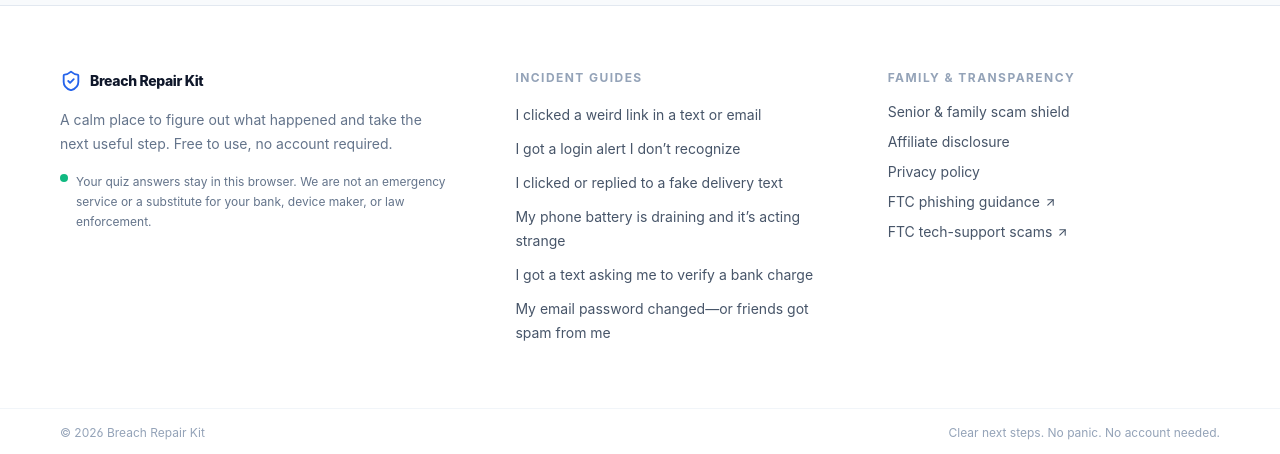
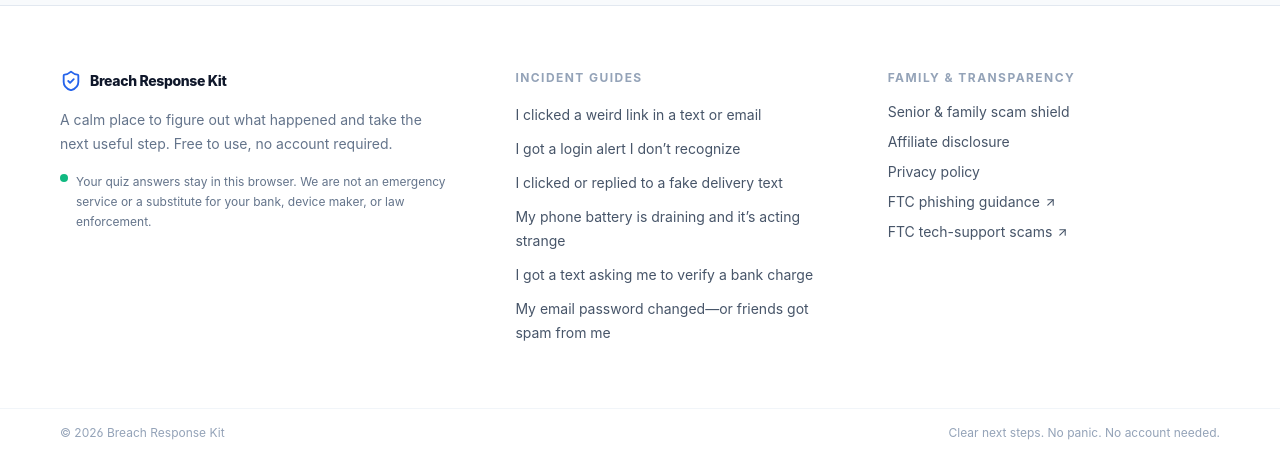
Before and after one commit to waysales1995-dev/breachrepairkit, a Next.js app: page /privacy in a window 1280 px wide. Shown: the part 1232-1686 px from the top of the page. Built offline with nearby package versions, Linux system fonts and the light colour scheme.

Commit message:
Rebrand to BreachResponseKit.com

```diff
--- a/src/app/disclosure/page.tsx
+++ b/src/app/disclosure/page.tsx
@@ -4,7 +4,7 @@ import { ArrowLeft, ExternalLink } from 'lucide-react';
 
 export const metadata: Metadata = {
   title: 'Affiliate Disclosure',
-  description: 'Learn how Breach Repair Kit may earn commissions through optional affiliate links and how to identify placeholder links.',
+  description: 'Learn how Breach Response Kit may earn commissions through optional affiliate links and how to identify placeholder links.',
   alternates: { canonical: '/disclosure' },
 };
 
@@ -14,7 +14,7 @@ export default function DisclosurePage() {
       <Link href="/" className="inline-flex items-center gap-2 text-sm font-semibold text-slate-500 hover:text-slate-900"><ArrowLeft size={15} />Home</Link>
       <div className="mt-8"><div className="kicker">Clear and upfront</div><h1 className="mt-3 text-4xl font-extrabold tracking-[-.045em] text-slate-950">Affiliate disclosure</h1><p className="mt-3 text-sm leading-6 text-slate-500">How optional product links may support this site.</p></div>
       <div className="prose prose-slate mt-8 max-w-none">
-        <section className="rounded-2xl border border-blue-100 bg-blue-50/70 p-5 sm:p-6"><h2 className="text-lg font-bold text-blue-950">Some links may earn a commission</h2><p className="mt-2 text-sm leading-6 text-blue-950/80">Breach Repair Kit may use affiliate links. If you choose to click one and make a purchase, we may earn a commission at no additional cost to you. Affiliate relationships do not change the free troubleshooting steps or your checklist progress.</p></section>
+        <section className="rounded-2xl border border-blue-100 bg-blue-50/70 p-5 sm:p-6"><h2 className="text-lg font-bold text-blue-950">Some links may earn a commission</h2><p className="mt-2 text-sm leading-6 text-blue-950/80">Breach Response Kit may use affiliate links. If you choose to click one and make a purchase, we may earn a commission at no additional cost to you. Affiliate relationships do not change the free troubleshooting steps or your checklist progress.</p></section>
         <h2 className="mt-8 text-xl font-bold text-slate-900">Placeholder links are not live recommendations</h2><p className="mt-2 text-sm leading-7 text-slate-600">This source package includes example.com placeholder destinations so the site owner can add approved partner links before launch. They are not active partner offers. Replace them in <code className="rounded bg-slate-100 px-1.5 py-0.5 text-xs">src/data/affiliateConfig.ts</code> and review every product description before publishing.</p>
         <h2 className="mt-7 text-xl font-bold text-slate-900">Your repair plan does not depend on buying anything</h2><p className="mt-2 text-sm leading-7 text-slate-600">Tools are optional. We show built-in device settings and direct safety steps first. We do not claim that buying a product will prevent all scams or guarantee account recovery. Please compare terms, prices, and privacy practices directly with each provider.</p>
         <h2 className="mt-7 text-xl font-bold text-slate-900">External sites have their own policies</h2><p className="mt-2 text-sm leading-7 text-slate-600">When you leave this site, the destination may collect information under its own terms. We do not control third-party sites. A link does not imply an endorsement by the FTC, Apple, or any other source cited on this website.</p>
--- a/src/app/layout.tsx
+++ b/src/app/layout.tsx
@@ -4,18 +4,18 @@ import Header from '@/components/site/Header';
 import Footer from '@/components/site/Footer';
 
 export const metadata: Metadata = {
-  metadataBase: new URL('https://breachrepairkit.com'),
+  metadataBase: new URL('https://breachresponsekit.com'),
   title: {
-    default: 'Breach Repair Kit — Calm, practical steps after a scam or security scare',
-    template: '%s | Breach Repair Kit',
+    default: 'Breach Response Kit — Calm, practical steps after a scam or security scare',
+    template: '%s | Breach Response Kit',
   },
   description:
     'Get a calm, private action plan for suspicious links, account alerts, fake delivery texts, bank scams, and more. No account required.',
-  applicationName: 'Breach Repair Kit',
+  applicationName: 'Breach Response Kit',
   openGraph: {
     type: 'website',
-    siteName: 'Breach Repair Kit',
-    title: 'Breach Repair Kit',
+    siteName: 'Breach Response Kit',
+    title: 'Breach Response Kit',
     description: 'Clear next steps when something online feels wrong.',
   },
 };
--- a/src/app/privacy/page.tsx
+++ b/src/app/privacy/page.tsx
@@ -4,7 +4,7 @@ import { ArrowLeft, LockKeyhole } from 'lucide-react';
 
 export const metadata: Metadata = {
   title: 'Privacy Policy',
-  description: 'How Breach Repair Kit handles quiz answers, checklist progress, and the optional family safe-word field.',
+  description: 'How Breach Response Kit handles quiz answers, checklist progress, and the optional family safe-word field.',
   alternates: { canonical: '/privacy' },
 };
 
@@ -13,7 +13,7 @@ export default function PrivacyPage() {
     <article className="container max-w-3xl py-12 sm:py-16">
       <Link href="/" className="inline-flex items-center gap-2 text-sm font-semibold text-slate-500 hover:text-slate-900"><ArrowLeft size={15} />Home</Link>
       <div className="mt-8"><div className="kicker"><LockKeyhole size={14} />Private by design</div><h1 className="mt-3 text-4xl font-extrabold tracking-[-.045em] text-slate-950">Privacy policy</h1><p className="mt-3 text-sm leading-6 text-slate-500">Plain-language summary for this application.</p></div>
-      <div className="mt-8 rounded-2xl border border-emerald-100 bg-emerald-50 p-5"><h2 className="text-base font-bold text-emerald-950">Your quiz answers stay in this browser</h2><p className="mt-2 text-sm leading-6 text-emerald-950/80">The triage answers and checklist progress are stored in your browser’s localStorage so you can return to them on this device. The application code does not send quiz answers or checklist state to a Breach Repair Kit server. You can clear this information by clearing site data in your browser or using “Start over” on a triage guide.</p></div>
+      <div className="mt-8 rounded-2xl border border-emerald-100 bg-emerald-50 p-5"><h2 className="text-base font-bold text-emerald-950">Your quiz answers stay in this browser</h2><p className="mt-2 text-sm leading-6 text-emerald-950/80">The triage answers and checklist progress are stored in your browser’s localStorage so you can return to them on this device. The application code does not send quiz answers or checklist state to a Breach Response Kit server. You can clear this information by clearing site data in your browser or using “Start over” on a triage guide.</p></div>
       <section className="mt-8"><h2 className="text-xl font-bold text-slate-900">Information you enter</h2><p className="mt-2 text-sm leading-7 text-slate-600">The quiz asks about the kind of incident and device, not your password, payment-card number, Social Security number, or one-time sign-in code. Do not enter sensitive account details into the site.</p><p className="mt-3 text-sm leading-7 text-slate-600">The optional family safe-word field is not written to localStorage or sent to a server. It remains on the page only while the page is open and can appear in a printout. Avoid printing the phrase unless you can keep the paper private and secure.</p></section>
       <section className="mt-7"><h2 className="text-xl font-bold text-slate-900">Third-party links and browser storage</h2><p className="mt-2 text-sm leading-7 text-slate-600">Links to government, device-maker, or optional product sites take you to services outside this application. Those providers use their own privacy policies and may collect information if you visit them. Optional affiliate links may use cookies or similar tracking after you leave this site; see our <Link className="font-semibold text-blue-700 underline" href="/disclosure">affiliate disclosure</Link>.</p></section>
       <section className="mt-7"><h2 className="text-xl font-bold text-slate-900">Hosting and operational logs</h2><p className="mt-2 text-sm leading-7 text-slate-600">This source package does not include analytics, an account system, advertising pixels, or a backend for quiz answers. The hosting provider may process basic request data needed to serve the website and maintain security. The site owner should review the chosen hosting provider’s terms and update this notice before launch if analytics, forms, or other services are added.</p></section>
--- a/src/components/site/Footer.tsx
+++ b/src/components/site/Footer.tsx
@@ -7,7 +7,7 @@ export default function Footer() {
     <footer className="border-t border-slate-200 bg-white">
       <div className="container grid gap-10 py-12 md:grid-cols-[1.25fr_1fr_1fr] md:py-16">
         <div>
-          <Link href="/" className="flex w-fit items-center gap-2 text-sm font-extrabold tracking-tight"><ShieldCheck className="text-blue-600" size={22} />Breach Repair Kit</Link>
+          <Link href="/" className="flex w-fit items-center gap-2 text-sm font-extrabold tracking-tight"><ShieldCheck className="text-blue-600" size={22} />Breach Response Kit</Link>
           <p className="mt-4 max-w-sm text-sm leading-6 text-slate-500">A calm place to figure out what happened and take the next useful step. Free to use, no account required.</p>
           <p className="mt-4 flex items-start gap-2 text-xs leading-5 text-slate-500"><span className="mt-0.5 h-2 w-2 shrink-0 rounded-full bg-emerald-500" />Your quiz answers stay in this browser. We are not an emergency service or a substitute for your bank, device maker, or law enforcement.</p>
         </div>
@@ -28,7 +28,7 @@ export default function Footer() {
           </ul>
         </div>
       </div>
-      <div className="border-t border-slate-100 py-4"><div className="container flex flex-col gap-1 text-xs text-slate-400 sm:flex-row sm:items-center sm:justify-between"><span>© {new Date().getFullYear()} Breach Repair Kit</span><span>Clear next steps. No panic. No account needed.</span></div></div>
+      <div className="border-t border-slate-100 py-4"><div className="container flex flex-col gap-1 text-xs text-slate-400 sm:flex-row sm:items-center sm:justify-between"><span>© {new Date().getFullYear()} Breach Response Kit</span><span>Clear next steps. No panic. No account needed.</span></div></div>
     </footer>
   );
 }
--- a/src/components/site/Header.tsx
+++ b/src/components/site/Header.tsx
@@ -24,7 +24,7 @@ export default function Header() {
   return (
     <header className="sticky top-0 z-50 border-b border-slate-200/80 bg-white/90 backdrop-blur-xl">
       <div className="container flex h-[74px] items-center justify-between gap-4">
-        <Link href="/" className="flex shrink-0 items-center gap-2.5" aria-label="Breach Repair Kit home" onClick={() => setOpen(false)}>
+        <Link href="/" className="flex shrink-0 items-center gap-2.5" aria-label="Breach Response Kit home" onClick={() => setOpen(false)}>
           <BrandMark />
           <span className="text-[15px] font-extrabold tracking-[-.045em] text-slate-900 sm:text-base">Breach<span className="text-blue-600">Repair</span>Kit</span>
         </Link>
--- a/src/components/triage/TriageWizard.tsx
+++ b/src/components/triage/TriageWizard.tsx
@@ -199,7 +199,7 @@ export default function TriageWizard({ scenario }: { scenario: TriageScenario })
                 <div className="flex gap-2"><button type="button" onClick={() => window.print()} className="btn-secondary min-h-10 px-3 text-xs"><Printer size={14} />Print / save</button><button type="button" onClick={reset} className="btn-secondary min-h-10 px-3 text-xs"><RotateCcw size={14} />Start over</button></div>
               </div>
               <div className="mb-4 rounded-2xl border border-amber-100 bg-amber-50/80 p-4 text-sm leading-6 text-amber-950"><strong>Take a breath.</strong> The score is a progress indicator—not a diagnosis or a measure of actual compromise. If money is actively leaving an account, contact your bank using the number on your card or statement now.</div>
-              <div className="mb-4 flex items-center gap-3 rounded-xl border border-emerald-100 bg-emerald-50 px-4 py-3 text-xs leading-5 text-emerald-900"><ShieldCheck size={18} className="shrink-0" /><span><strong>Saved only in this browser.</strong> No quiz answers or checklist progress are sent to Breach Repair Kit.</span></div>
+              <div className="mb-4 flex items-center gap-3 rounded-xl border border-emerald-100 bg-emerald-50 px-4 py-3 text-xs leading-5 text-emerald-900"><ShieldCheck size={18} className="shrink-0" /><span><strong>Saved only in this browser.</strong> No quiz answers or checklist progress are sent to Breach Response Kit.</span></div>
               <div className="grid gap-3">
                 {steps.map((step) => <StepCard key={step.id} step={step} done={checked.includes(step.id)} onToggle={() => toggleStep(step.id)} defaultPlatform={answers.device} />)}
               </div>
```
